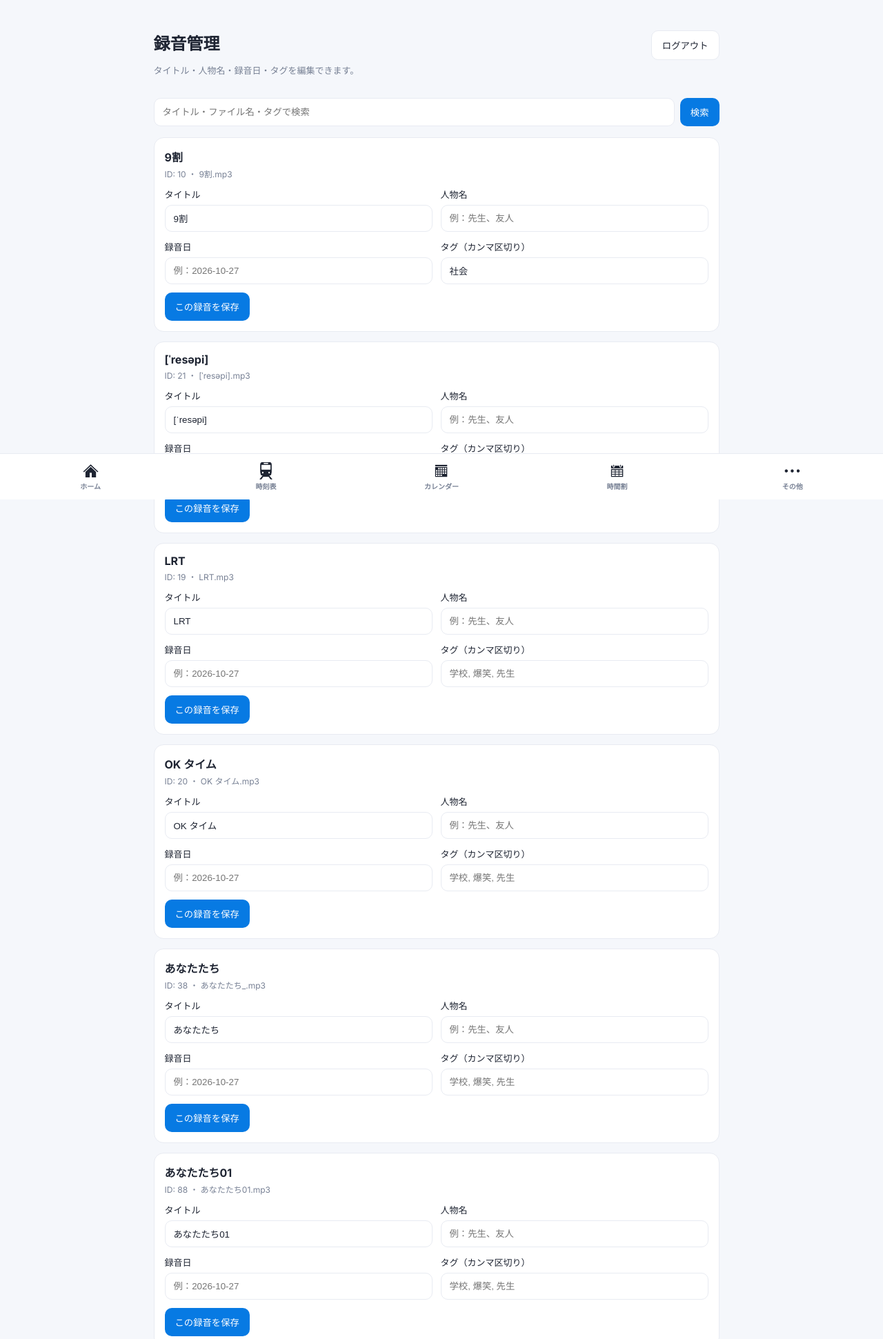
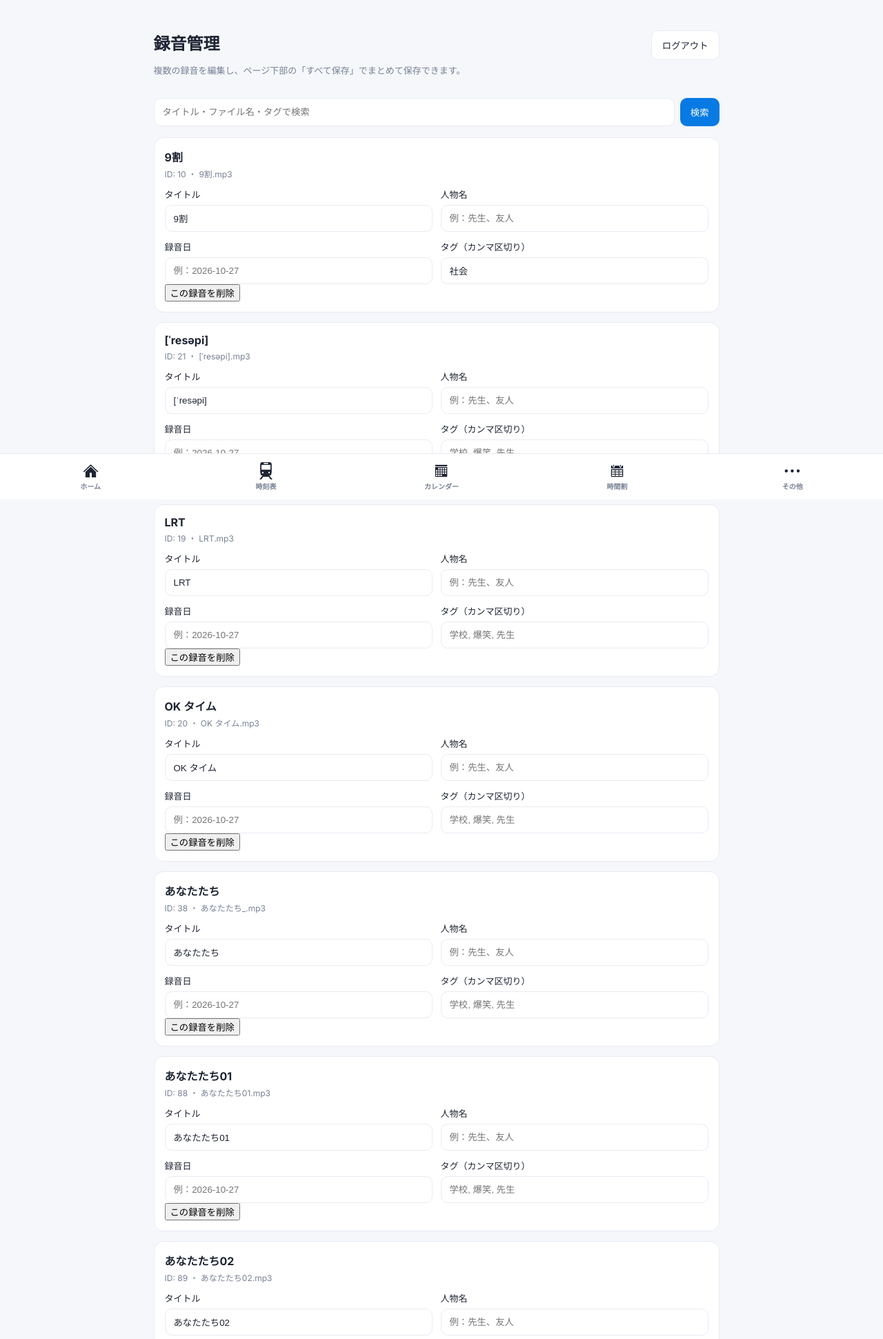
Before and after one commit to k1416465/Meigen, a Flask app: page /recording/admin in a window 1280 px wide. Shown: the part 76-2017 px from the top of the page at 69% size. Run offline with Flask 3, Linux system fonts and the light colour scheme; the visitor is signed in with stand-in values (Sample User, id 1); data comes from the database, SQL or seed files in the repository; data that the repository does not hold is empty.

Commit message:
Add files via upload

```diff
--- a/home_dashboard_site/templates/recording_admin.html
+++ b/home_dashboard_site/templates/recording_admin.html
@@ -3,29 +3,52 @@
 {% block content %}
 <section class="recording-admin-page">
   <div class="recording-admin-heading">
-    <div><h1>録音管理</h1><p>タイトル・人物名・録音日・タグを編集できます。</p></div>
+    <div><h1>録音管理</h1><p>複数の録音を編集し、ページ下部の「すべて保存」でまとめて保存できます。</p></div>
     <form method="post" action="{{ url_for('recording_admin_logout') }}"><button type="submit" class="recording-admin-secondary">ログアウト</button></form>
   </div>
+  {% with messages = get_flashed_messages(with_categories=true) %}
+    {% if messages %}<div class="recording-admin-messages">{% for category, message in messages %}<p class="recording-admin-message {{ category }}">{{ message }}</p>{% endfor %}</div>{% endif %}
+  {% endwith %}
   <form method="get" class="recording-admin-search">
     <input type="search" name="q" value="{{ query }}" placeholder="タイトル・ファイル名・タグで検索">
     <button type="submit">検索</button>
   </form>
+
+  <form method="post" id="recordingAdminBulkForm" class="recording-admin-bulk-form">
+    <input type="hidden" name="action" value="save_all">
+    <input type="hidden" name="q" value="{{ query }}">
     {% for rec in recordings %}
     <article class="recording-admin-card">
       <div class="recording-admin-file"><strong>{{ rec['title'] or rec['filename'] }}</strong><small>ID: {{ rec['id'] }} ・ {{ rec['filename'] }}</small></div>
-    <form method="post" class="recording-admin-edit">
-      <input type="hidden" name="id" value="{{ rec['id'] }}">
-      <input type="hidden" name="q" value="{{ query }}">
-      <label>タイトル<input name="title" value="{{ rec['title'] }}" required maxlength="200"></label>
-      <label>人物名<input name="people" value="{{ rec['people'] }}" maxlength="200" placeholder="例：先生、友人"></label>
-      <label>録音日<input name="recorded_at" value="{{ rec['recorded_at'] }}" placeholder="例：2026-10-27"></label>
-      <label>タグ（カンマ区切り）<input name="tags" value="{{ rec['tags'] }}" placeholder="学校, 爆笑, 先生"></label>
-      <button type="submit">この録音を保存</button>
-    </form>
+      <input type="hidden" name="recording_ids" value="{{ rec['id'] }}">
+      <div class="recording-admin-edit">
+        <label>タイトル<input name="title_{{ rec['id'] }}" value="{{ rec['title'] }}" required maxlength="200"></label>
+        <label>人物名<input name="people_{{ rec['id'] }}" value="{{ rec['people'] }}" maxlength="200" placeholder="例：先生、友人"></label>
+        <label>録音日<input name="recorded_at_{{ rec['id'] }}" value="{{ rec['recorded_at'] }}" placeholder="例：2026-10-27"></label>
+        <label>タグ（カンマ区切り）<input name="tags_{{ rec['id'] }}" value="{{ rec['tags'] }}" placeholder="学校, 爆笑, 先生"></label>
+      </div>
+      <div class="recording-admin-card-actions">
+        <button type="button" class="recording-admin-delete" onclick="deleteRecording({{ rec['id'] }}, {{ (rec['title'] or rec['filename'])|tojson }})">この録音を削除</button>
+      </div>
     </article>
     {% else %}
     <p>該当する録音がありません。</p>
     {% endfor %}
-  <p class="recording-admin-note">タグはカンマ（,）で区切って入力してください。保存すると録音ページの検索・タグ候補にも反映されます。</p>
+    {% if recordings %}<div class="recording-admin-savebar"><span>入力内容を確認してから保存してください。</span><button type="submit" class="recording-admin-save-all">すべて保存</button></div>{% endif %}
+  </form>
+
+  <form method="post" id="recordingAdminDeleteForm" class="recording-admin-hidden-form" hidden>
+    <input type="hidden" name="action" value="delete">
+    <input type="hidden" name="q" value="{{ query }}">
+    <input type="hidden" name="id" id="recordingAdminDeleteId" value="">
+  </form>
+  <p class="recording-admin-note">タグはカンマ（,）で区切って入力してください。削除すると録音情報と音声ファイルが削除されます。必要な音声は事前にバックアップしてください。</p>
 </section>
+<script>
+function deleteRecording(id, title) {
+  if (!window.confirm('「' + title + '」を削除しますか？\n録音情報と音声ファイルの両方が削除され、この操作は元に戻せません。')) return;
+  document.getElementById('recordingAdminDeleteId').value = id;
+  document.getElementById('recordingAdminDeleteForm').submit();
+}
+</script>
 {% endblock %}
--- a/home_dashboard_site/templates/recording_admin_login.html
+++ b/home_dashboard_site/templates/recording_admin_login.html
@@ -10,6 +10,6 @@
     </label>
     <button type="submit">ログイン</button>
   </form>
-  <p class="recording-admin-note">管理用パスワードはサーバーの環境変数 RECORDING_ADMIN_PASSWORD に設定してください。</p>
+  <p class="recording-admin-note">管理用パスワードは app.py の RECORDING_ADMIN_PASSWORD で設定します。</p>
 </section>
 {% endblock %}
```
Lines whose indentation alone changed are shown as unchanged.
